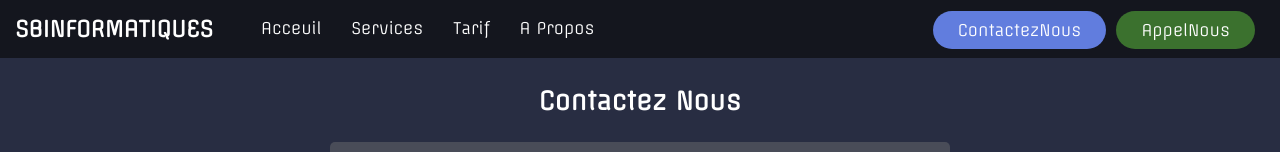
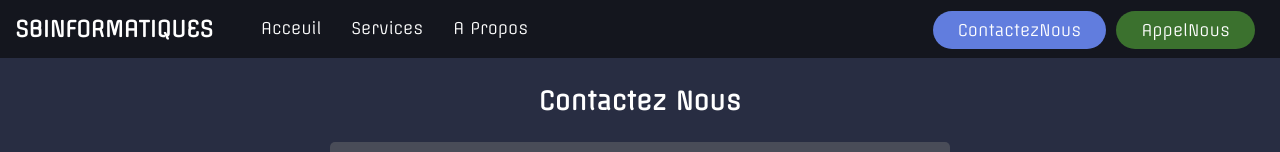
Before and after one commit to onlymachiavelli/sbinformatiques, a Next.js app: page /contact in a window 1280 px wide. Shown: the top 152 px of the page. Built offline with nearby package versions, Linux system fonts and the light colour scheme.

Commit message:
Removed Tarification

```diff
--- a/src/useFront/navbar.tsx
+++ b/src/useFront/navbar.tsx
@@ -20,7 +20,6 @@ const Navbar = () =>{
                     <nav className={styles.nav} style={{ display: Nav }} >
                         <Link href="/">Acceuil</Link>
                         <Link href="/services">Services</Link>
-                        <Link href="/tarif">Tarif</Link>
                         <Link href="/about">A Propos</Link>
                     </nav>
                     <div className={styles.contact} style={{ display: Nav }}>
```
